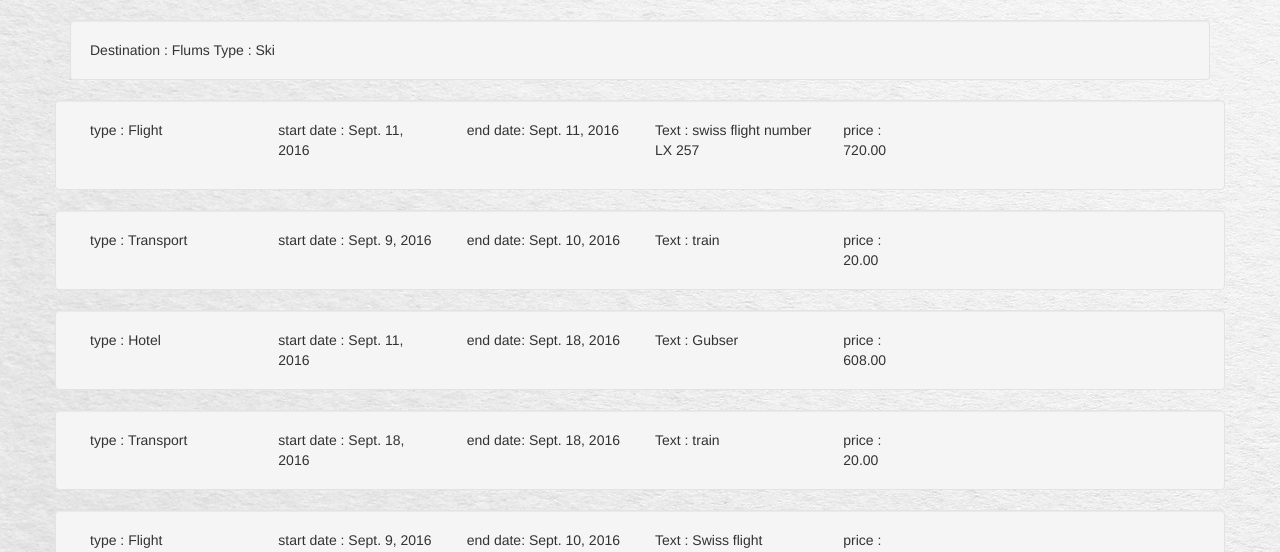
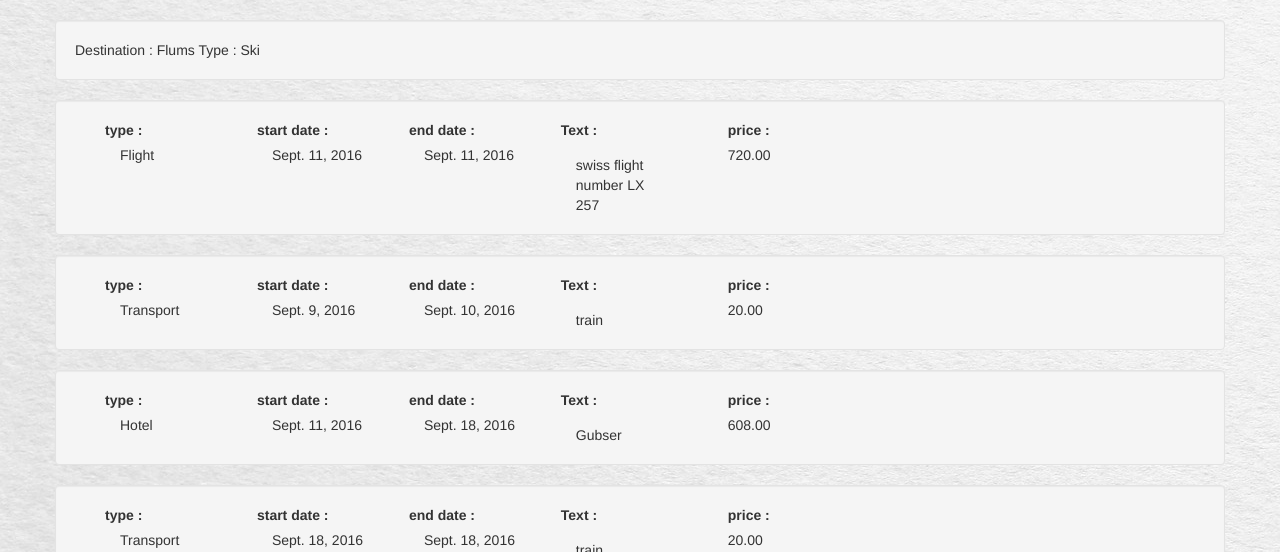
Before and after one commit to bindkeeper/travelSite, a Django app: page /organizer/trip/2/ in a window 1280 px wide. Shown: the part 52-604 px from the top of the page. Run offline with Django 3.2, Linux system fonts and the light colour scheme; data comes from the database, SQL or seed files in the repository; both versions use the stored data as it was after the commit; some libraries are stand-ins or nearby versions.

Commit message:
new detail page improvement. Fixed sequence_in_trip bug

```diff
--- a/organizer/models.py
+++ b/organizer/models.py
@@ -97,4 +97,4 @@ class Node(models.Model):
 	price = models.DecimalField(max_digits=10, decimal_places=2, null=True, blank=True)
 	trip = models.ForeignKey(NewTrip, default=None, on_delete=models.SET_DEFAULT, blank=True, null=True)
 	text = models.CharField(max_length=1000)
-	sequance_in_trip = models.IntegerField()
+	sequance_in_trip = models.IntegerField(null=True)
--- a/organizer/templates/organizer/new_details.html
+++ b/organizer/templates/organizer/new_details.html
@@ -9,64 +9,85 @@
 {% block body %}
 	<div class="container">
 		<div class="row">
-			<div class="col-sm-12">
-				<div class="col-sm-12 well">
+
+				<div class="col-xs-12 well">
 					Destination : {{ trip.destination }}
 					Type : {{ trip.trip_type }}
 				</div>
-			</div>
+
 		</div>
 		{% for node in nodes %}
 
 		<div class="row">
-			<div class="col-sm-12 well">
-				<div class="col-sm-12 col-md-2">
-					type : {{ node.type }}
+			<div class="col-xs-12 well">
+				<div class="details col-xs-12 col-sm-10">
+					<div class="col-xs-12 col-sm-2">
+						<label>type : </label><div class="col-xs-12">{{ node.type }}</div>
 					</div>
-				<div class="details">
 
-					<div class="col-sm-12 col-md-2">
-						start date : {{ node.startDate }}
+
+					<div class="col-xs-12 col-sm-2">
+						<label>start date :</label> <div class="col-xs-12">{{ node.startDate }}</div>
 					</div>
-					<div class="col-sm-12 col-md-2">
-						end date: {{ node.endDate }}
+					<div class="col-xs-12 col-sm-2">
+						<label>end date :</label> <div class="col-xs-12">{{ node.endDate }}</div>
 					</div>
-					<div class="col-sm-12 col-md-2">
+					<div class="col-xs-12 col-sm-2">
 					<p>
-						Text : {{ node.text }}
+						<label>Text :</label>  <div class="col-xs-12">{{ node.text }}</div>
 					</p>
 					</div>
-					<div class="col-sm-12 col-md-2">
-						price : <div class="price">{{ node.price }}</div>
+					<div class="col-xs-12 col-sm-2">
+						<label class="col-xs-12"> price :</label>  <div class="price col-xs-12">{{ node.price }}</div>
 					</div>
 
 				</div>
 				{% if can_delete %}
-				<form class="edit_form" name="input" action="{% url 'organizer:node_edit' trip.id %}" method="post" style="display: none;">
+				<form class="edit_form col-xs-12 col-sm-10" name="input" action="{% url 'organizer:node_edit' trip.id %}" method="post" style="display: none;">
 					{% csrf_token %}
 					<input type="hidden" name="node_id" value="{{ node.id }}">
+					<div class="col-xs-12 col-sm-2">
+						<label >type:</label>
 						<select id="type_select" name="type" >
 							{% for type in types %}
 							<option value="{{ forloop.counter }}" {% if forloop.counter == node.type.pk %}selected {% endif %}>{{ type }}</option>
 							{% endfor %}
 						</select>
-					<label>startDate:</label> <input class="date" name="startDate" type="text" value="{{ trip.startDate|date:'m/d/Y' }}">
-					<label >endDate:</label>
+					</div>
+					<div class="col-xs-12 col-sm-2">
+						<label>startDate :</label> <input class="date" name="startDate" type="text" value="{{ trip.startDate|date:'m/d/Y' }}">
+					</div>
+					<div class="col-xs-12 col-sm-2">
+						<label >endDate :</label>
 						<input class="date"  name="endDate" type="text" value="{{ trip.endDate|date:'m/d/Y' }}">
-					<label for="text">Text:</label>
+					</div>
+
+					<div class="col-xs-12 col-sm-2">
+						<label for="text">Text :</label>
 						<input type="text" name="text" value="{{ node.text }}"/>
-					<label for="comment">price:</label> <input id="comment" type="text" name="price" value="{{ node.price }}"/>
-					<input type="submit" value="Submit"/>
+					</div>
+					<div class="col-xs-12 col-sm-2">
+						<label for="comment">price :</label> <input id="comment" type="text" name="price" value="{{ node.price }}"/>
+					</div>
+					<div class="col-xs-12 col-sm-2">
+						<input type="submit" value="Submit" class="btn btn-primary"/>
+					</div>
 				</form>
 
-
+				<div class="col-xs-12 col-sm-1 editContainer">
 					<button type="button" id="editDate" class="edit btn btn-success">Edit</button>
+					<input type="button" value="Cancel" id="cancelEditDate" class="cancel btn" style="display: none;"/>
+				</div>
+				<div class="col-xs-12 col-sm-1">
 					<form action="{% url 'organizer:node_delete' trip.id %}" method="post">
 					{% csrf_token %}
 						<input type="hidden" name="node_id" value="{{ node.id }}">
-						<input type="submit" value="Delete"/>
+						<button type="submit" class="btn btn-danger" /><span class="glyphicon glyphicon-remove"></span>
+						</button>
 					</form>
-					<input type="button" value="Cancel" id="cancelEditDate" class="cancel" style="display: none;"/>
+
+				</div>
+
 				{%endif%}
 			</div>
 		</div>
@@ -74,31 +95,42 @@
 		{% endfor %}
 		{% if can_delete %}
 		 <div class="row">
-			<div class="col-sm-12 well">
+			<div class="col-xs-12 well">
 			 <form action="{% url 'organizer:add_node' trip.id %}" method="post" style="display: inline;">
 					 {% csrf_token %}
 					<input type="hidden" name="song_id" value="1" />
 					<button  type="submit" class="btn btn-success btn-xs">
-						<span class="glyphicon glyphicon-plus"></span>&nbsp; Add
+						<span class="glyphicon glyphicon-plus"></span>&nbsp; Add Item
 					</button>
 				</form>
 			</div>
 		</div>
 		{% endif %}
-
-	</div>
-
-<div class="col-xs-12">
-  <div class="well">
-	<div id="total">
-		<div id="totalLable">
+		<div class="row">
+			<div id="total" class="well col-xs-12">
 				Total Price :
-		</div>
 				<div id="totalSum">
 				</div>
 			</div>
 		</div>
+
+		<div class="row">
+		{% if can_delete %}
+			<div class="col-xs-12">
+			 <form action="{% url 'organizer:delete_trip' trip.id %}" method="post" style="display: inline;">
+				{% csrf_token %}
+				<input type="hidden" name="trip_id" value="{{ trip.id }}" />
+				<button type="submit" class="btn btn-danger btn-xs">
+					<span class="glyphicon glyphicon-remove"></span>&nbsp; Delete The Whole Trip
+				</button>
+			</form>
 			</div>
+			{% endif %}
+		</div>
+
+	</div>
+
+
 
 
 {% if error_message %}
@@ -108,17 +140,7 @@
 
 
 
-{% if can_delete %}
-<div class="col-sm-12">
- <form action="{% url 'organizer:delete_trip' trip.id %}" method="post" style="display: inline;">
-	{% csrf_token %}
-	<input type="hidden" name="trip_id" value="{{ trip.id }}" />
-	<button type="submit" class="btn btn-danger btn-xs">
-		<span class="glyphicon glyphicon-remove"></span>&nbsp; Delete
-	</button>
-</form>
-</div>
-{% endif %}
+
 
 
 <script>
@@ -142,15 +164,15 @@ $(function() {
 });
 
 $('.edit').click(function(){
-	$(this).siblings('.edit_form').show();
-	$(this).siblings('.details').hide();
+	$(this).parent().siblings('.edit_form').show();
+	$(this).parent().siblings('.details').hide();
 	$(this).siblings('.cancel').show();
 	$(this).hide();
 });
 
 $('.cancel').click(function(){
-	$(this).siblings('.details').show();
-	$(this).siblings('.edit_form').hide();
+	$(this).parent().siblings('.details').show();
+	$(this).parent().siblings('.edit_form').hide();
 	$(this).siblings('.edit').show();
 	$(this).hide();
 });
```
Also changed, not shown: db.sqlite3, organizer/migrations/0004_auto_20160908_1614.py (added). Lines whose indentation alone changed are shown as unchanged.
